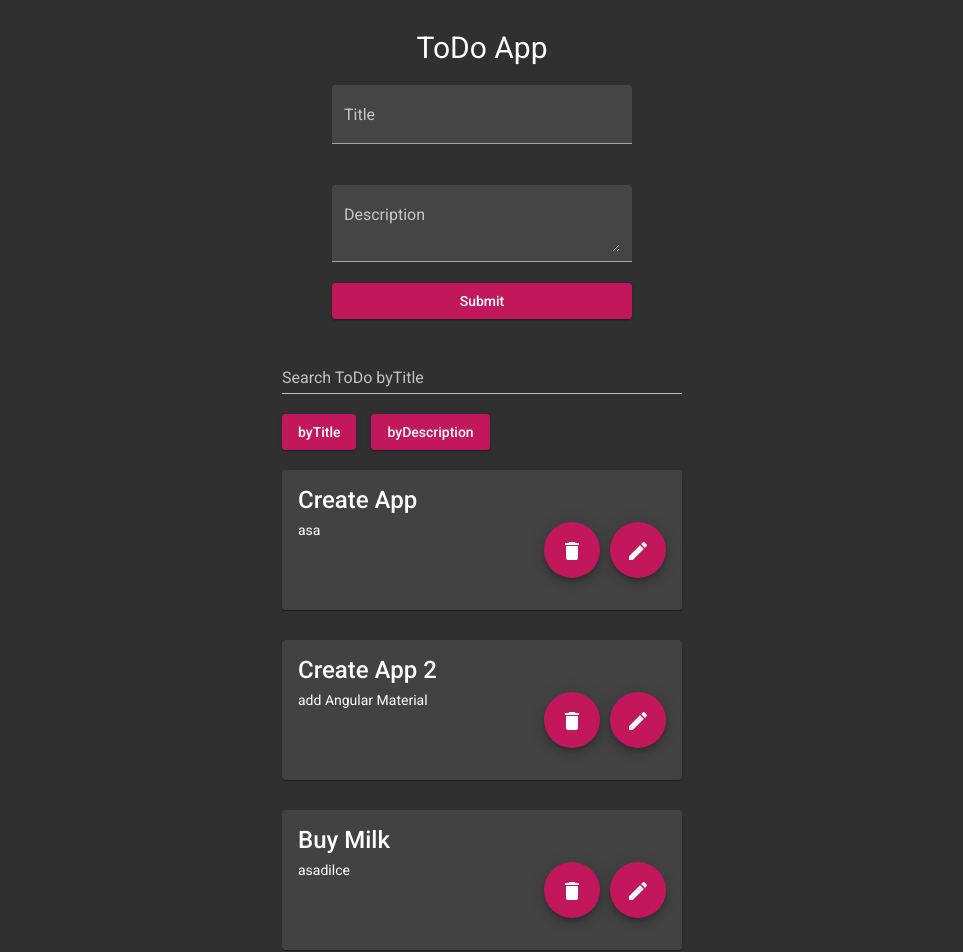
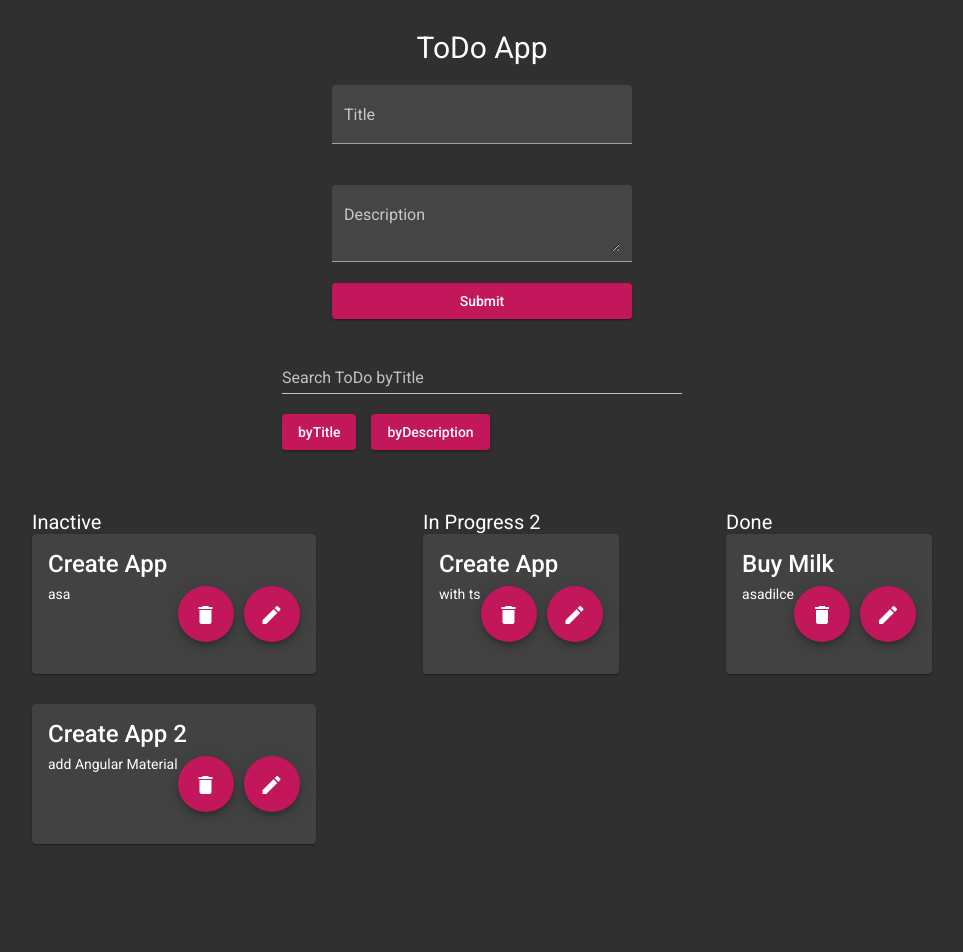
Before and after one commit to DanielaMazur/AngularToDo, an Angular app: page / in a window 1280 px wide. Shown: the top 952 px of the page, without its empty margins (158-1121 px from the left). After the commit the page ends 914 px from the top, so only its background shows below. Built offline with nearby package versions, Linux system fonts and the light colour scheme.

Commit message:
separte todos by status

```diff
--- a/src/app/todo/todo-form/todo-form.component.ts
+++ b/src/app/todo/todo-form/todo-form.component.ts
@@ -1,7 +1,7 @@
 import { Component, Output, EventEmitter } from '@angular/core';
 import { FormControl, FormGroup } from '@angular/forms';
 
-import { Todo } from '../todo-interfaces';
+import { Todo, TodoStatus } from '../todo-interfaces';
 
 @Component({
   selector: 'app-todo-form',
@@ -20,6 +20,7 @@ export class TodoFormComponent {
     this.todoSubmit.emit({
       title: this.createTodoForm.value.title,
       description: this.createTodoForm.value.description,
+      status: TodoStatus.inactive,
     });
 
     this.createTodoForm.reset();
--- a/src/app/todo/todo-interfaces.ts
+++ b/src/app/todo/todo-interfaces.ts
@@ -1,6 +1,12 @@
+export enum TodoStatus {
+  inactive = 'inactive',
+  inProgress = 'inProgress',
+  done = 'done',
+}
 export interface Todo {
   title: string;
   description: string;
+  status: TodoStatus;
 }
 export interface SearchTodo {
   value: string;
--- a/src/app/todo/todo-list/todo-list.component.html
+++ b/src/app/todo/todo-list/todo-list.component.html
@@ -1,8 +1,39 @@
 <div class="todos-container">
-  <mat-card class="todo-card" *ngFor="let todo of todos | search: searchTodo">
-    <app-todo-item
-      [todo]="todo"
-      (todoDelete)="handleTodoDelete($event)"
-    ></app-todo-item>
-  </mat-card>
+  <div class="todos-container_inactive">
+    <span class="column-title">Inactive</span>
+    <mat-card
+      class="todo-card"
+      *ngFor="let todo of inactiveTodos | search: searchTodo"
+    >
+      <app-todo-item
+        [todo]="todo"
+        (todoDelete)="handleTodoDelete($event)"
+      ></app-todo-item>
+    </mat-card>
+  </div>
+  <div class="todos-container_in-progress">
+    <span class="column-title">In Progress {{ inactiveTodos.length }}</span>
+    <mat-card
+      class="todo-card"
+      *ngFor="let todo of inProgresTodos | search: searchTodo"
+    >
+      <app-todo-item
+        [todo]="todo"
+        (todoDelete)="handleTodoDelete($event)"
+      ></app-todo-item>
+    </mat-card>
+  </div>
+
+  <div class="todos-container_done">
+    <span class="column-title">Done</span>
+    <mat-card
+      class="todo-card"
+      *ngFor="let todo of doneTodos | search: searchTodo"
+    >
+      <app-todo-item
+        [todo]="todo"
+        (todoDelete)="handleTodoDelete($event)"
+      ></app-todo-item>
+    </mat-card>
+  </div>
 </div>
--- a/src/app/todo/todo-list/todo-list.component.scss
+++ b/src/app/todo/todo-list/todo-list.component.scss
@@ -1,7 +1,13 @@
 .todos-container {
-  width: 400px;
+  display: flex;
+  flex-direction: row;
+  justify-content: space-between;
 
   .todo-card {
     margin-bottom: 30px;
   }
+  .column-title {
+    margin-bottom: 20px;
+    font-size: 20px;
+  }
 }
--- a/src/app/todo/todo-list/todo-list.component.ts
+++ b/src/app/todo/todo-list/todo-list.component.ts
@@ -1,14 +1,32 @@
-import { Component, Input } from '@angular/core';
-import { Todo, SearchTodo } from '../todo-interfaces';
+import { Component, Input, OnChanges, SimpleChanges } from '@angular/core';
+import { Todo, SearchTodo, TodoStatus } from '../todo-interfaces';
 
 @Component({
   selector: 'app-todo-list',
   templateUrl: './todo-list.component.html',
   styleUrls: ['./todo-list.component.scss'],
 })
-export class TodoListComponent {
+export class TodoListComponent implements OnChanges {
   @Input() todos: Todo[];
   @Input() searchTodo: SearchTodo;
+
+  inactiveTodos: Todo[] = [];
+  inProgresTodos: Todo[] = [];
+  doneTodos: Todo[] = [];
+
+  ngOnChanges(changes: SimpleChanges) {
+    this.updateTodos(changes.todos.currentValue);
+  }
+
+  updateTodos(todos: Todo[]) {
+    this.inactiveTodos = todos.filter(
+      (todo) => todo.status === TodoStatus.inactive
+    );
+    this.inProgresTodos = todos.filter(
+      (todo) => todo.status === TodoStatus.inProgress
+    );
+    this.doneTodos = todos.filter((todo) => todo.status === TodoStatus.done);
+  }
 
   handleTodoDelete(title: string): void {
     this.todos = this.todos.filter((todo) => todo.title !== title);
--- a/src/app/todo/todo.component.html
+++ b/src/app/todo/todo.component.html
@@ -2,5 +2,9 @@
   <span class="todo-heading">ToDo App</span>
   <app-todo-form (todoSubmit)="handleTodoSumbmited($event)"></app-todo-form>
   <app-todo-search (searchTodo)="handleSearchTodo($event)"></app-todo-search>
-  <app-todo-list [todos]="todos" [searchTodo]="searchTodo"></app-todo-list>
+  <app-todo-list
+    class="todos-list"
+    [todos]="todos"
+    [searchTodo]="searchTodo"
+  ></app-todo-list>
 </div>
--- a/src/app/todo/todo.component.scss
+++ b/src/app/todo/todo.component.scss
@@ -9,3 +9,7 @@
   margin-bottom: 20px;
   font-size: 30px;
 }
+.todos-list {
+  width: 900px;
+  padding: 40px;
+}
--- a/src/app/todo/todo.component.ts
+++ b/src/app/todo/todo.component.ts
@@ -1,5 +1,5 @@
 import { Component } from '@angular/core';
-import { Todo } from './todo-interfaces';
+import { Todo, TodoStatus } from './todo-interfaces';
 
 @Component({
   selector: 'app-todo',
@@ -8,22 +8,34 @@ import { Todo } from './todo-interfaces';
 })
 export class TodoComponent {
   todos: Todo[] = [
-    { title: 'Create App', description: 'asa' },
+    { title: 'Create App', description: 'asa', status: TodoStatus.inactive },
     {
       title: 'Create App 2',
       description: 'add Angular Material',
+      status: TodoStatus.inactive,
     },
-    { title: 'Buy Milk', description: 'asadilce' },
-    { title: 'Create App', description: 'with ts' },
+    { title: 'Buy Milk', description: 'asadilce', status: TodoStatus.done },
+    {
+      title: 'Create App',
+      description: 'with ts',
+      status: TodoStatus.inProgress,
+    },
   ];
 
-  handleTodoSumbmited({ title, description }: Todo): void {
+  handleTodoSumbmited({ title, description, status }: Todo): void {
     const isTodoAlreadyExists = this.todos.some(
       (todo) => todo.title === title && todo.description === description
     );
+
     if (!isTodoAlreadyExists) {
-      this.todos.push({ title: title, description: description });
+      this.todos.push({
+        title,
+        description,
+        status,
+      });
     }
+
+    this.todos = [...this.todos]; // only in this way, ngOnChanges can see that the input changed
   }
 
   searchTodo: string;
```
